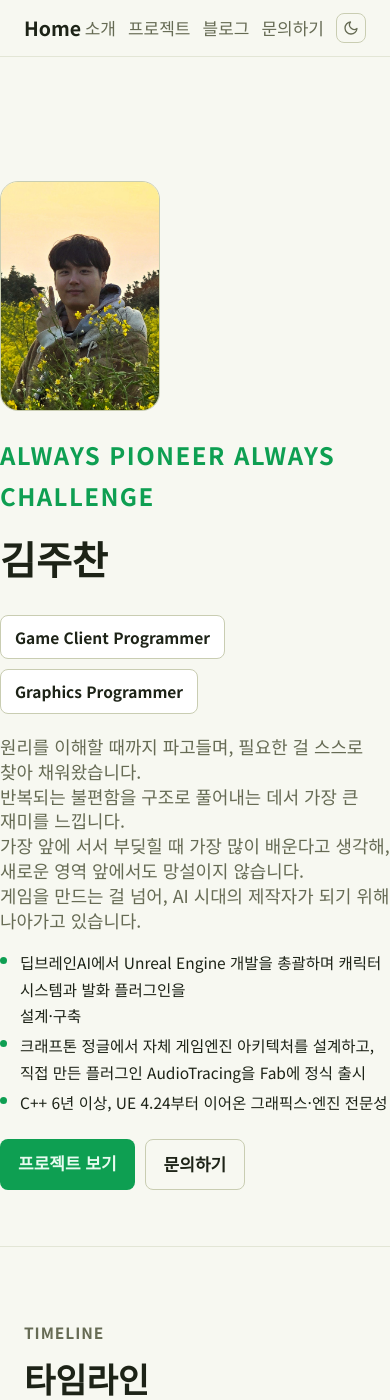
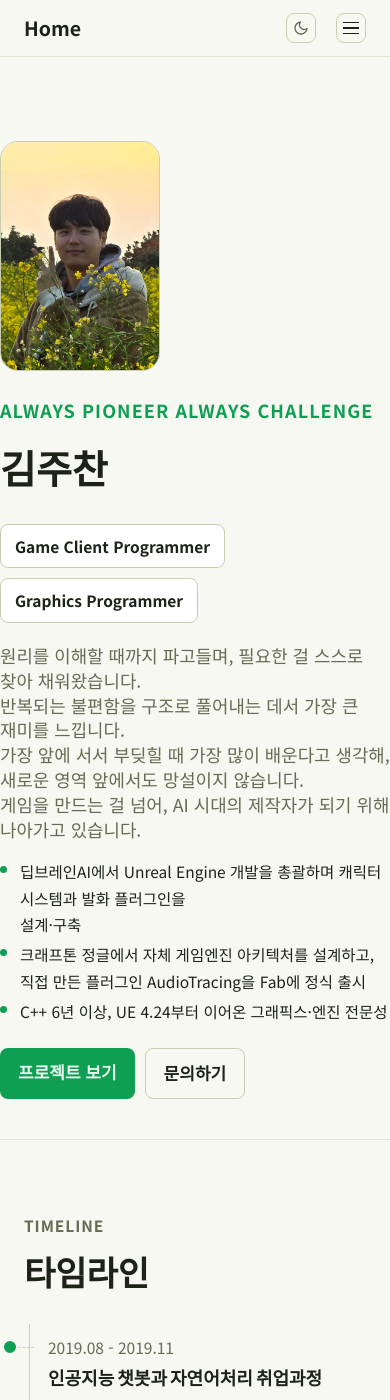
Before and after one commit to skamo3/skamo3.github.io, a Jekyll site: the page built from index.html, in a window 390 px wide and 1400 px high. Built offline with Jekyll 4.4.1, drawn with Linux system fonts in a browser that asks for light colours.

Commit message:
Fix mobile layout: hamburger nav, hero spacing, highlight badge hit area
- Nav collapses into a hamburger dropdown under 640px instead of
  overflowing with 4 text links + theme toggle in one row
- Hero top padding and eyebrow font size shrink on mobile so the
  first screen isn't oversized
- Highlight-badge star shrinks on mobile so it doesn't get clipped
  off-screen, and gets pointer-events:none everywhere so its
  transparent padding never steals clicks from an overlapped
  neighboring project card
- Add overflow-x:hidden safety net on mobile

Co-Authored-By: Claude Sonnet 5 <noreply@anthropic.com>

```diff
--- a/_includes/nav.html
+++ b/_includes/nav.html
@@ -1,14 +1,19 @@
 <nav class="site-nav">
   <div class="wrap">
     <a class="logo" href="{{ '/' | relative_url }}">Home</a>
-    <div class="links">
-      <a href="{{ '/#about' | relative_url }}">소개</a>
-      <a href="{{ '/#projects' | relative_url }}">프로젝트</a>
-      <a href="{{ '/blog/' | relative_url }}">블로그</a>
-      <a href="{{ '/#contact' | relative_url }}">문의하기</a>
+    <div class="nav-right">
+      <div class="links" id="nav-links">
+        <a href="{{ '/#about' | relative_url }}">소개</a>
+        <a href="{{ '/#projects' | relative_url }}">프로젝트</a>
+        <a href="{{ '/blog/' | relative_url }}">블로그</a>
+        <a href="{{ '/#contact' | relative_url }}">문의하기</a>
+      </div>
       <button class="theme-toggle" id="theme-toggle" type="button" aria-label="테마 전환">
         <svg class="icon-sun" viewBox="0 0 24 24" fill="none" stroke="currentColor" stroke-width="2" stroke-linecap="round" stroke-linejoin="round"><circle cx="12" cy="12" r="4"></circle><path d="M12 2v2M12 20v2M4.93 4.93l1.41 1.41M17.66 17.66l1.41 1.41M2 12h2M20 12h2M4.93 19.07l1.41-1.41M17.66 6.34l1.41-1.41"></path></svg>
         <svg class="icon-moon" viewBox="0 0 24 24" fill="none" stroke="currentColor" stroke-width="2" stroke-linecap="round" stroke-linejoin="round"><path d="M21 12.79A9 9 0 1 1 11.21 3 7 7 0 0 0 21 12.79z"></path></svg>
+      </button>
+      <button class="nav-toggle" id="nav-toggle" type="button" aria-label="메뉴 열기" aria-expanded="false">
+        <span></span><span></span><span></span>
       </button>
     </div>
   </div>
--- a/_layouts/default.html
+++ b/_layouts/default.html
@@ -14,6 +14,7 @@
     <div class="modal-body project-detail"></div>
   </div>
 </div>
+<script src="{{ '/assets/js/nav-toggle.js' | relative_url }}?v={{ site.time | date: '%s' }}" defer></script>
 <script src="{{ '/assets/js/section-indent.js' | relative_url }}?v={{ site.time | date: '%s' }}" defer></script>
 <script src="{{ '/assets/js/project-modal.js' | relative_url }}?v={{ site.time | date: '%s' }}" defer></script>
 <script src="{{ '/assets/js/code-collapse.js' | relative_url }}?v={{ site.time | date: '%s' }}" defer></script>
--- a/assets/css/style.css
+++ b/assets/css/style.css
@@ -73,9 +73,25 @@ a { color: inherit; text-decoration: none; }
   height: 56px;
 }
 .site-nav .logo { font-weight: 700; font-size: 19.5px; }
+.site-nav .nav-right { display: flex; align-items: center; gap: 20px; }
 .site-nav .links { display: flex; align-items: center; gap: 20px; }
 .site-nav .links a { font-size: 17px; color: var(--text-muted); }
 .site-nav .links a:hover { color: var(--accent); }
+.nav-toggle {
+  display: none;
+  flex-direction: column;
+  align-items: center;
+  justify-content: center;
+  gap: 4px;
+  width: 30px;
+  height: 30px;
+  padding: 0;
+  border-radius: 8px;
+  border: 0.5px solid var(--border-strong);
+  background: transparent;
+  cursor: pointer;
+}
+.nav-toggle span { display: block; width: 16px; height: 1.5px; background: var(--text); }
 .theme-toggle {
   display: flex;
   align-items: center;
@@ -356,6 +372,7 @@ a { color: inherit; text-decoration: none; }
   object-fit: contain;
   transform: rotate(-45deg);
   filter: drop-shadow(0 2px 6px rgba(0,0,0,0.35));
+  pointer-events: none;
   z-index: 1;
 }
 .project-card.is-highlighted .highlight-badge { display: block; }
@@ -737,7 +754,26 @@ body.modal-open { overflow: hidden; }
 .project-modal .modal-body ol { font-size: 13.99px; }
 
 @media (max-width: 640px) {
+  html, body { overflow-x: hidden; }
+  .hero { padding: 56px 0 40px; }
   .hero h1 { font-size: 39px; }
-  .site-nav .links { gap: 12px; }
+  .hero .eyebrow { font-size: 18px; }
+  .nav-toggle { display: flex; }
+  .site-nav .links {
+    display: none;
+    position: absolute;
+    top: 56px;
+    left: 0;
+    right: 0;
+    flex-direction: column;
+    align-items: flex-start;
+    gap: 4px;
+    background: var(--bg);
+    border-bottom: 0.5px solid var(--border);
+    padding: 12px 24px 16px;
+  }
+  .site-nav.nav-open .links { display: flex; }
+  .site-nav .links a { width: 100%; padding: 8px 0; }
   .project-modal .modal-panel { width: 100%; max-height: 100vh; margin: 0; border-radius: 0; }
+  .highlight-badge { width: 76px; height: 76px; top: -28px; left: -28px; }
 }
--- /dev/null
+++ b/assets/js/nav-toggle.js
@@ -0,0 +1,17 @@
+(function () {
+  var toggle = document.getElementById("nav-toggle");
+  var nav = document.querySelector(".site-nav");
+  if (!toggle || !nav) return;
+
+  toggle.addEventListener("click", function () {
+    var isOpen = nav.classList.toggle("nav-open");
+    toggle.setAttribute("aria-expanded", isOpen ? "true" : "false");
+  });
+
+  nav.querySelectorAll(".links a").forEach(function (a) {
+    a.addEventListener("click", function () {
+      nav.classList.remove("nav-open");
+      toggle.setAttribute("aria-expanded", "false");
+    });
+  });
+})();
```
